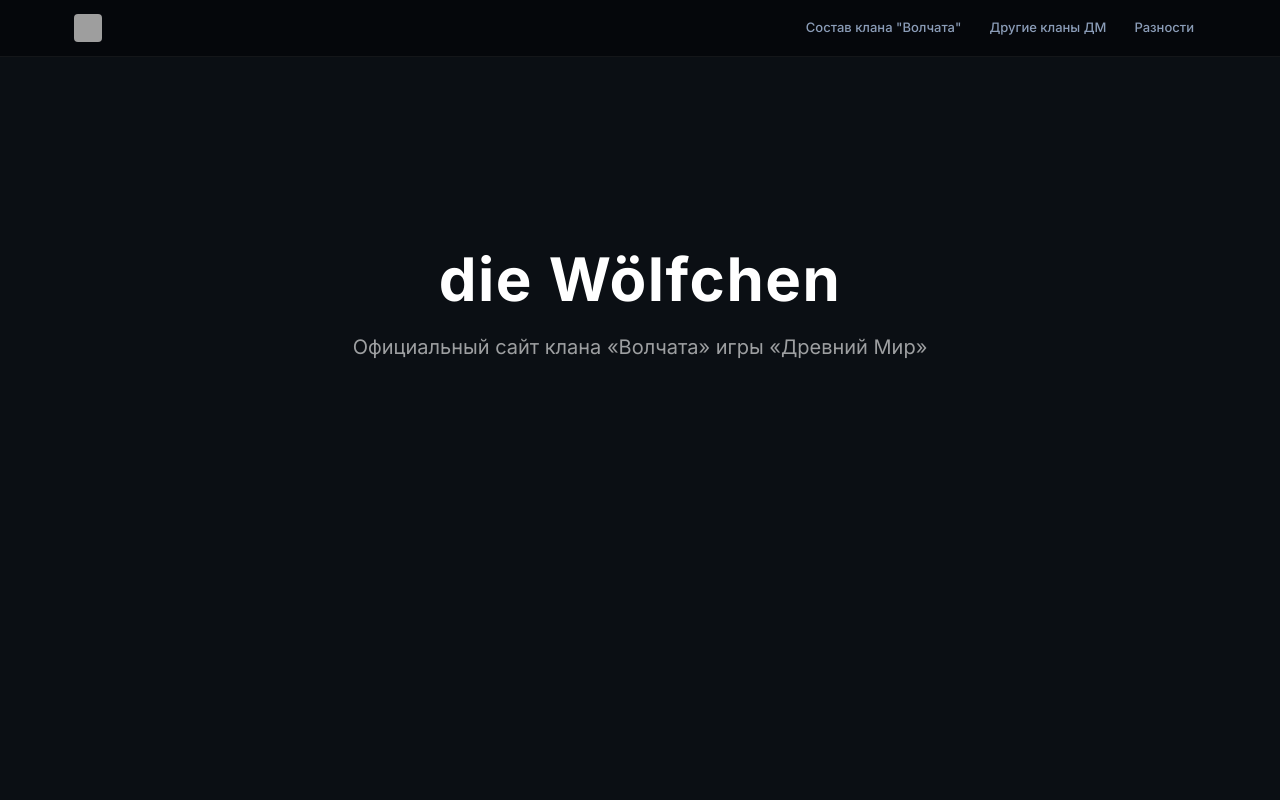
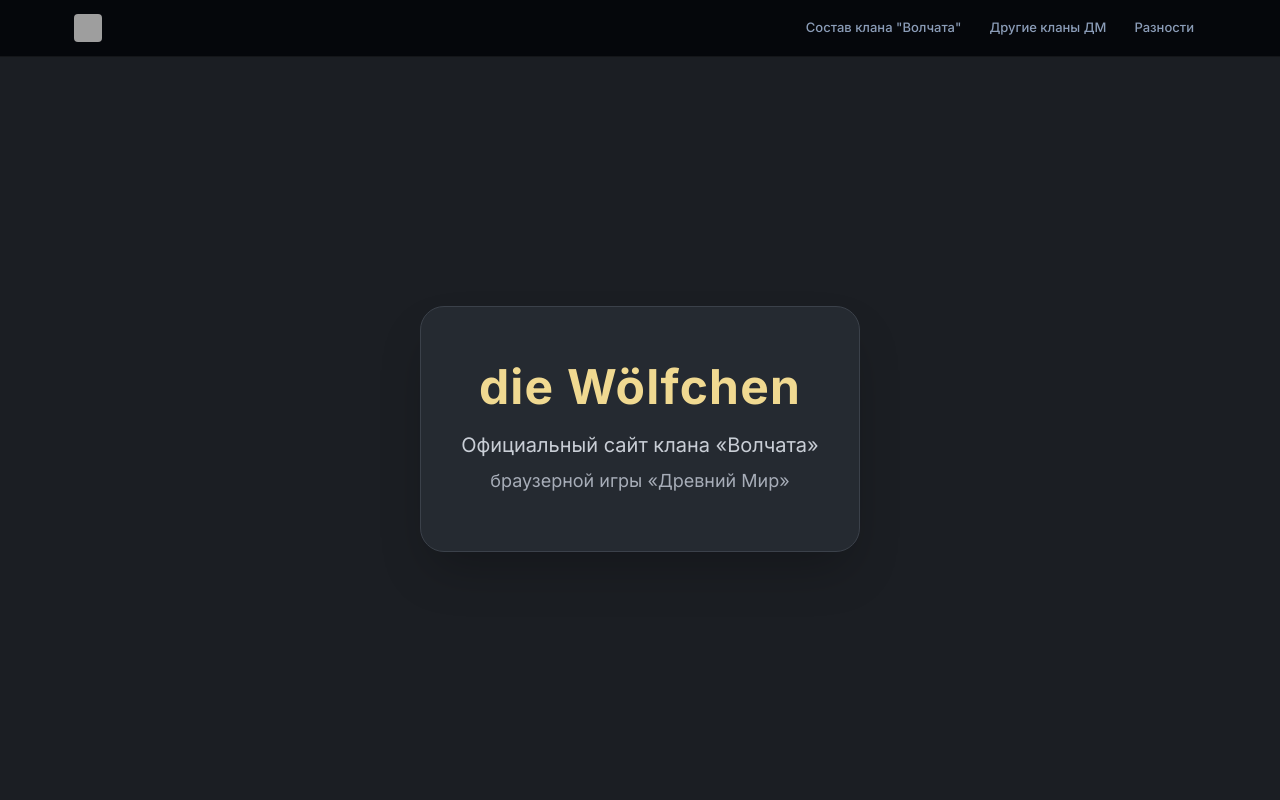
Before and after one commit to reverie-w-sh/dm-portal, a Next.js app: page / in a window 1280 px wide. Shown: the top 800 px of the page. Built offline with nearby package versions, Linux system fonts and the light colour scheme; grey boxes are pictures that could not be loaded.

Commit message:
Update page.tsx

```diff
--- a/src/app/page.tsx
+++ b/src/app/page.tsx
@@ -1,20 +1,21 @@
 export default function Home() {
   return (
-    <main className="min-h-screen bg-[#0b0f14] text-white">
-      <div className="max-w-7xl mx-auto px-6 py-16">
-
-        {/* Пока пустая главная */}
-        <div className="text-center py-32">
-          <h1 className="text-6xl font-bold tracking-wide">
+    <main className="min-h-screen bg-[#1b1e23] text-[#e6e6e6]">
+      <section className="mx-auto flex min-h-[calc(100vh-56px)] max-w-6xl flex-col items-center justify-center px-6 text-center">
+        <div className="rounded-3xl border border-[#3b414a] bg-[#252a31] px-10 py-14 shadow-2xl">
+          <h1 className="text-5xl font-bold tracking-wide text-[#f0d991]">
             die Wölfchen
           </h1>
 
-          <p className="mt-6 text-xl text-white/60">
-            Официальный сайт клана «Волчата» игры «Древний Мир»
+          <p className="mt-5 text-xl text-[#c9ced6]">
+            Официальный сайт клана «Волчата»
+          </p>
+
+          <p className="mt-2 text-lg text-[#a7adb8]">
+            браузерной игры «Древний Мир»
           </p>
         </div>
-
-      </div>
+      </section>
     </main>
   );
 }
```
